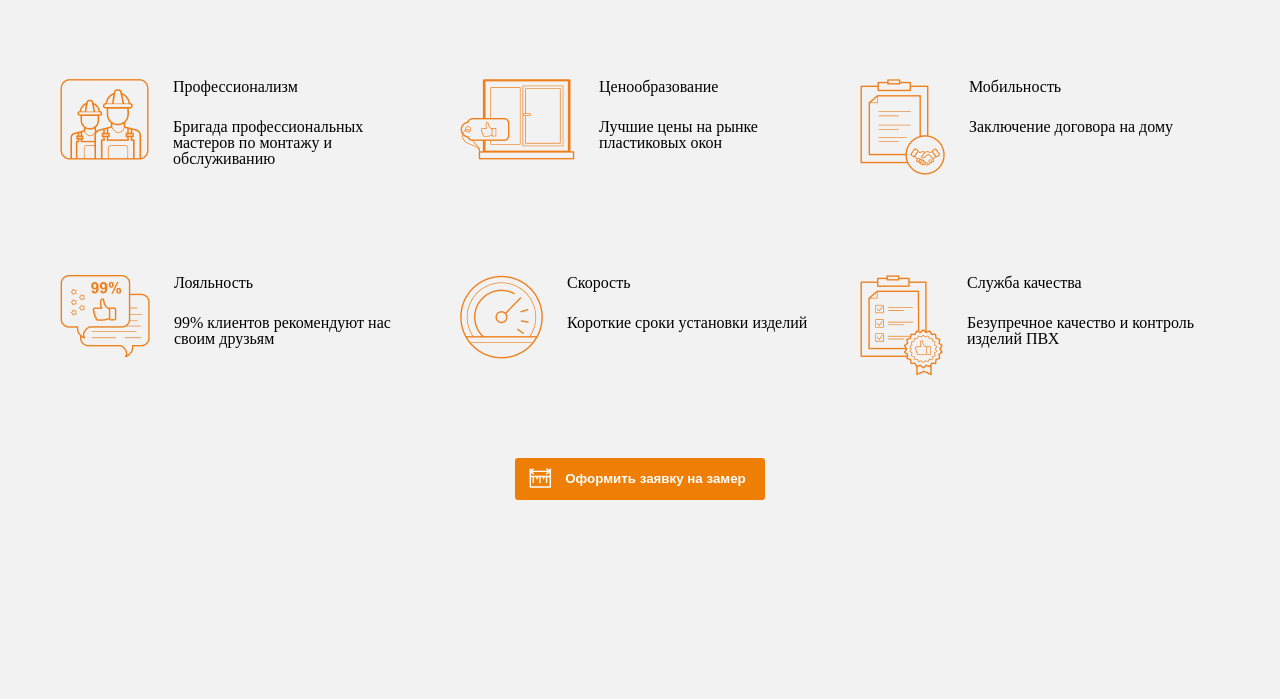
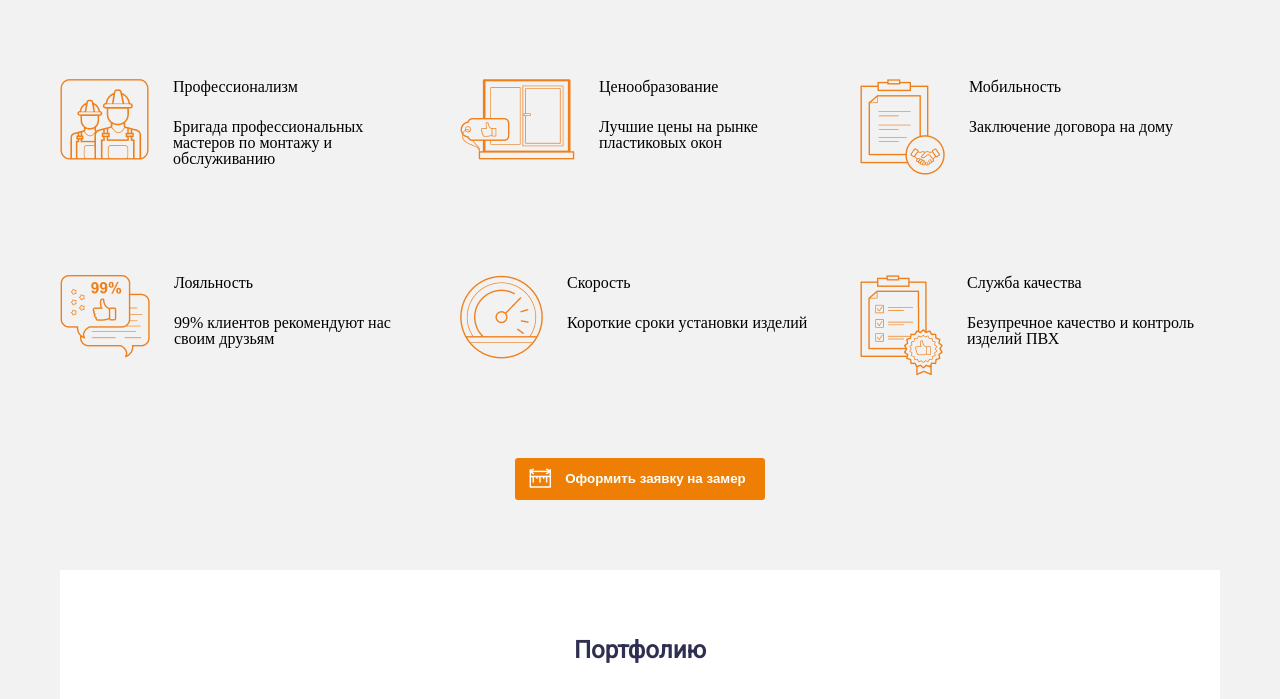
Before and after one commit to ibelorusov/window_house, a plain HTML site: page index.html in a window 1280 px wide. Shown: the part 2050-2749 px from the top of the page. Before the commit the page ends 2550 px from the top, so only its background shows below. Drawn offline with Linux system fonts and the light colour scheme.

Commit message:
Свёрстан раздел portfolio

```diff
--- a/css/master.css
+++ b/css/master.css
@@ -82,6 +82,7 @@ h1 {
 .main__advantes {
   display: flex;
   margin-top: 18px;
+  gap: 0 40px;
 
 }
 .main__title-white {
--- /dev/null
+++ b/css/portfolio.css
@@ -0,0 +1,20 @@
+.portfolio {
+
+  background-color: white;
+  padding: 20px 0px 70px 0px;
+  margin: 70px 20px;
+}
+
+.title-section {
+  font-family: 'Roboto', sans-serif;
+  text-align: center;
+  font-size: 24px;
+  font-weight: 700;
+  color:#2F2F51;
+}
+
+.portfolio__list {
+  display:flex;
+  justify-content: center;
+  gap: 0px 45px;
+}
--- a/index.html
+++ b/index.html
@@ -11,6 +11,7 @@
   <link rel="stylesheet" href="./css/service.css">
   <link rel="stylesheet" href="./css/about.css">
   <link rel="stylesheet" href="./css/master.css">
+  <link rel="stylesheet" href="./css/portfolio.css">
   <link href="https://fonts.googleapis.com/css2?family=Roboto&display=swap" rel="stylesheet">
   <title>Окна Хаус</title>
 </head>
@@ -148,9 +149,9 @@
             </div>
           </div>
         </div>
-    </section>
+      </section>
 
-    <section class="about">
+      <section class="about">
       <h2 class="title-section">О компании</h2>
 
       <nav class="about__nav-list">
@@ -174,7 +175,9 @@
         <div class="about-description">
           <div class="about-text">
             <img scr="about-logo" src="img\about\logo-company.png" alt="logo-company">
-            <p>Мы помогаем клиентам подбирать решения, учитывая пожежелания к характеристикам окна и его стоимости. Окно - это объект, которым Вы будете пользоваться много лет, поэтому для нас очень важно, чтобы Вы сделали правильный выбор.</p>
+            <p>Мы помогаем клиентам подбирать решения, учитывая пожежелания к характеристикам окна и его стоимости. Окно - это
+                объект, которым Вы будете пользоваться много лет, поэтому для нас очень важно, чтобы Вы сделали правильный
+                выбор.</p>
           </div>
           <div class="about-img">
             <img src="img\about\picture.jpg" alt="picture">
@@ -236,24 +239,48 @@
                   </div>
 
         </div>
-      </div>
-      <button class="advantes-button"><svg width="23" height="20" viewBox="0 0 23 20" fill="none" xmlns="http://www.w3.org/2000/svg">
-        <path d="M21.3145 8.58093H1.31445V18.9513H21.3145V8.58093Z" stroke="#FEFEFE" stroke-width="1.42857" stroke-miterlimit="22.9256" stroke-linecap="round" stroke-linejoin="round"/>
-        <path d="M4.27742 8.58093V14.5069" stroke="#FEFEFE" stroke-width="1.42857" stroke-miterlimit="22.9256" stroke-linecap="round" stroke-linejoin="round"/>
-        <path d="M7.98112 8.58093V10.8032" stroke="#FEFEFE" stroke-width="1.42857" stroke-miterlimit="22.9256" stroke-linecap="round" stroke-linejoin="round"/>
-        <path d="M10.9441 8.58093V14.5069" stroke="#FEFEFE" stroke-width="1.42857" stroke-miterlimit="22.9256" stroke-linecap="round" stroke-linejoin="round"/>
-        <path d="M14.6478 8.58093V10.8032" stroke="#FEFEFE" stroke-width="1.42857" stroke-miterlimit="22.9256" stroke-linecap="round" stroke-linejoin="round"/>
-        <path d="M17.6107 8.58093V14.5069" stroke="#FEFEFE" stroke-width="1.42857" stroke-miterlimit="22.9256" stroke-linecap="round" stroke-linejoin="round"/>
-        <path d="M1.31445 8.58099V1.17358" stroke="#FEFEFE" stroke-width="1.42857" stroke-miterlimit="22.9256" stroke-linecap="round" stroke-linejoin="round"/>
-        <path d="M21.3145 9.32173V1.17358" stroke="#FEFEFE" stroke-width="1.42857" stroke-miterlimit="22.9256" stroke-linecap="round" stroke-linejoin="round"/>
-        <path d="M1.31445 3.39575H21.3145" stroke="#FEFEFE" stroke-width="1.42857" stroke-miterlimit="22.9256" stroke-linecap="round" stroke-linejoin="round"/>
-        <path d="M4.27742 1.17358L1.31445 3.39581L4.27742 5.61803" stroke="#FEFEFE" stroke-width="1.42857" stroke-miterlimit="22.9256" stroke-linecap="round" stroke-linejoin="round"/>
-        <path d="M17.6107 1.17358L21.3144 3.39581L17.6107 5.61803" stroke="#FEFEFE" stroke-width="1.42857" stroke-miterlimit="22.9256" stroke-linecap="round" stroke-linejoin="round"/>
-        </svg>Оформить заявку на замер
+        <button class="advantes-button"><svg width="23" height="20" viewBox="0 0 23 20" fill="none"
+          xmlns="http://www.w3.org/2000/svg">
+          <path d="M21.3145 8.58093H1.31445V18.9513H21.3145V8.58093Z" stroke="#FEFEFE" stroke-width="1.42857" stroke-
+            miterlimit="22.9256" stroke-linecap="round" stroke-linejoin="round"/>
+          <path d="M4.27742 8.58093V14.5069" stroke="#FEFEFE" stroke-width="1.42857" stroke-miterlimit="22.9256" stroke-
+            linecap="round" stroke-linejoin="round"/>
+          <path d="M7.98112 8.58093V10.8032" stroke="#FEFEFE" stroke-width="1.42857" stroke-miterlimit="22.9256" stroke-
+            linecap="round" stroke-linejoin="round"/>
+          <path d="M10.9441 8.58093V14.5069" stroke="#FEFEFE" stroke-width="1.42857" stroke-miterlimit="22.9256" stroke-
+            linecap="round" stroke-linejoin="round"/>
+          <path d="M14.6478 8.58093V10.8032" stroke="#FEFEFE" stroke-width="1.42857" stroke-miterlimit="22.9256" stroke-
+            linecap="round" stroke-linejoin="round"/>
+          <path d="M17.6107 8.58093V14.5069" stroke="#FEFEFE" stroke-width="1.42857" stroke-miterlimit="22.9256" stroke-
+            linecap="round" stroke-linejoin="round"/>
+          <path d="M1.31445 8.58099V1.17358" stroke="#FEFEFE" stroke-width="1.42857" stroke-miterlimit="22.9256" stroke-
+            linecap="round" stroke-linejoin="round"/>
+          <path d="M21.3145 9.32173V1.17358" stroke="#FEFEFE" stroke-width="1.42857" stroke-miterlimit="22.9256" stroke-
+            linecap="round" stroke-linejoin="round"/>
+          <path d="M1.31445 3.39575H21.3145" stroke="#FEFEFE" stroke-width="1.42857" stroke-miterlimit="22.9256" stroke-
+            linecap="round" stroke-linejoin="round"/>
+          <path d="M4.27742 1.17358L1.31445 3.39581L4.27742 5.61803" stroke="#FEFEFE" stroke-width="1.42857" stroke-
+            miterlimit="22.9256" stroke-linecap="round" stroke-linejoin="round"/>
+          <path d="M17.6107 1.17358L21.3144 3.39581L17.6107 5.61803" stroke="#FEFEFE" stroke-width="1.42857" stroke-
+            miterlimit="22.9256" stroke-linecap="round" stroke-linejoin="round"/>
+          </svg>Оформить заявку на замер
 
-      </button>
+        </button>
+
+        <section class="portfolio">
+          <h2 class="title-section portfolio__title">Портфолию</h2>
+
+          <div class="portfolio__list">
+            <img src="img\portfolio\img 1.png" alt="img 1">
+            <img src="img\portfolio\img 2.png" alt="img 2">
+            <img src="img\portfolio\img 3.png" alt="img 3">
+            <img src="img\portfolio\img 4.png" alt="img 4">
+          </div>
+        </section>
     </section>
   </div>
 </div>
+
+
 </body>
 </html>
```
Also changed, not shown: img/portfolio/img 2.png.
